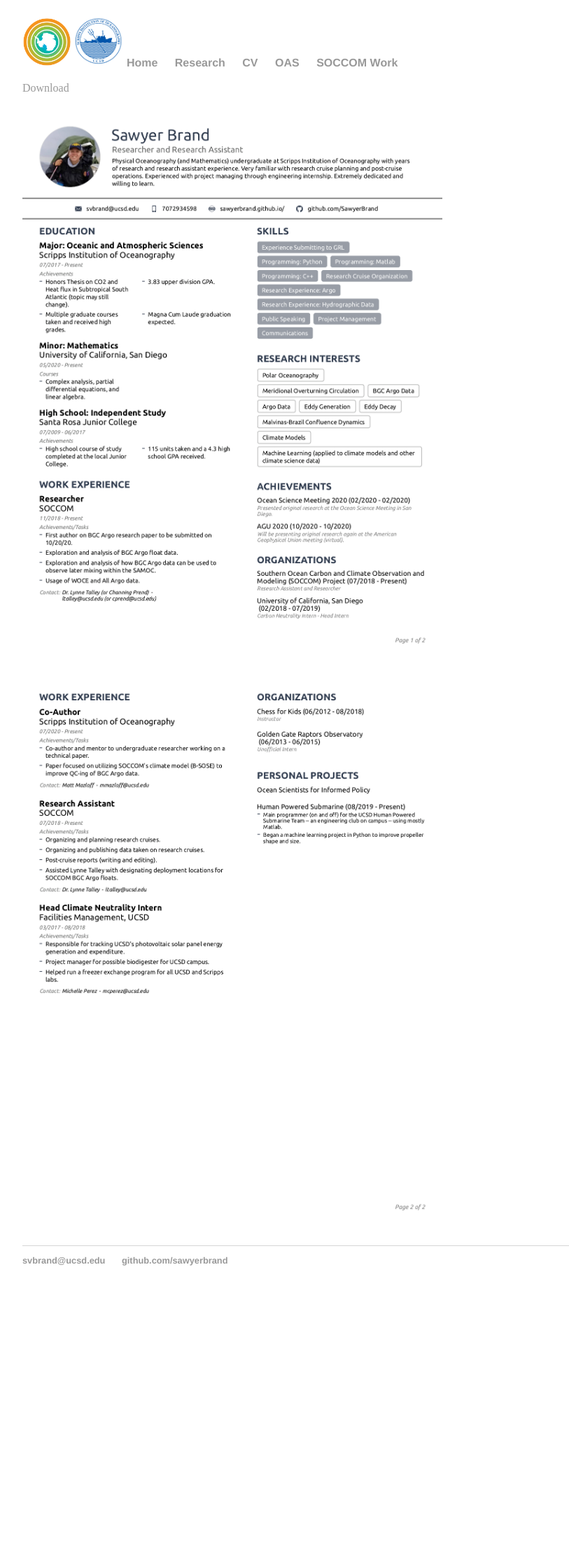
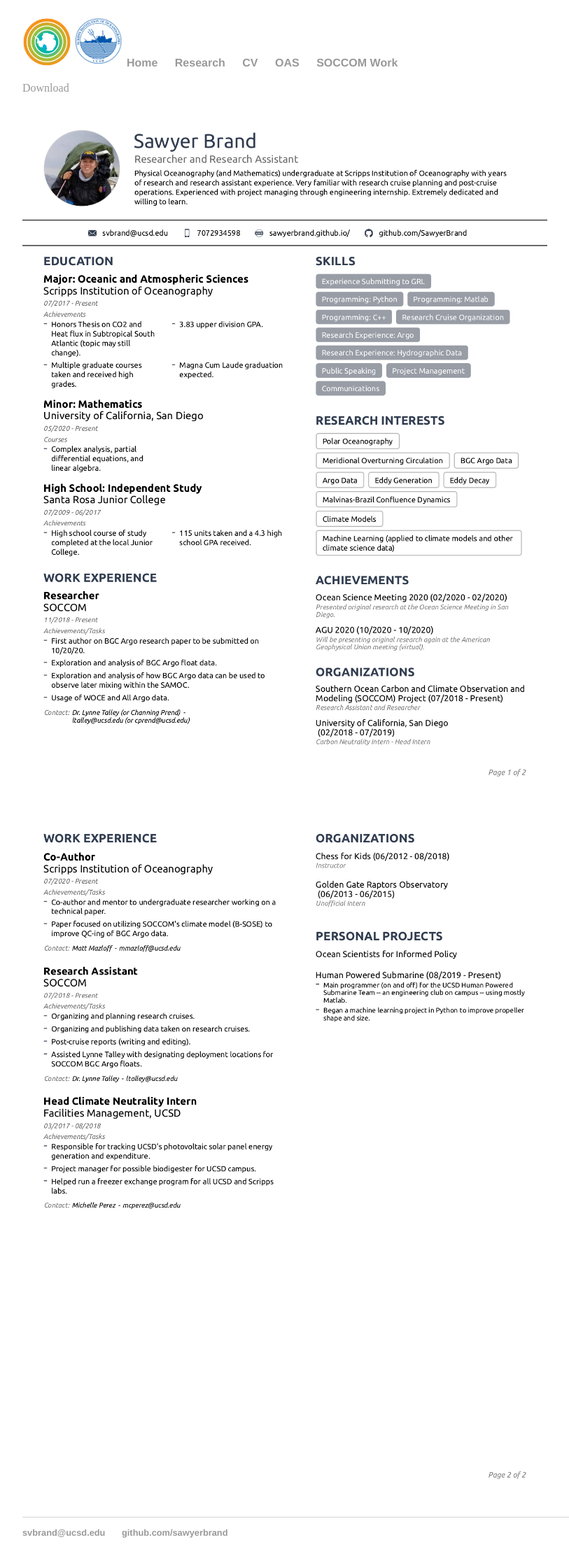
Before and after one commit to SawyerBrand/SawyerBrand.github.io, a Jekyll site: the page built from CV/index.html, in a window 1280 px wide. Shown: the whole page at 70% size, without its empty margins (160-973 px from the left). Built offline with Jekyll 4.4.1, drawn with Linux system fonts in a browser that asks for light colours; before the commit the page ends 1836 px from its top, so only the background shows below that.

Commit message:
Update index.html

```diff
--- a/CV/index.html
+++ b/CV/index.html
@@ -18,8 +18,8 @@ title: Sawyer Brand's Resume
 
       	<a href="Images/Sawyer_Brand_Resume.pdf" target="_blank">Download</a>
 
-        <p><img src="Images/Sawyer_Brand_Resume_1.png" width=600 length = 1000/></p>
-	<p><img src="Images/Sawyer_Brand_Resume_2.png" width=600 length = 1000/></p>
+        <p><img src="Images/Sawyer_Brand_Resume_1.png" width=750 length = 1100/></p>
+	<p><img src="Images/Sawyer_Brand_Resume_2.png" width=750 length = 1100/></p>
 
 			</div><!-- /.blurb -->
 
```
